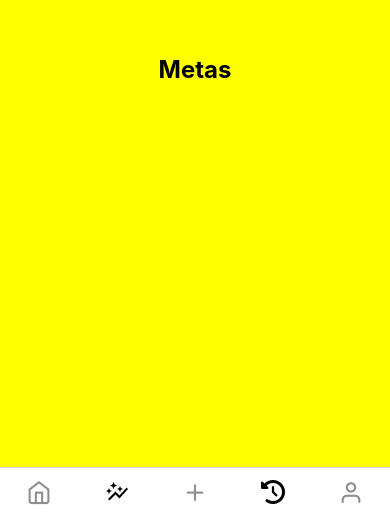
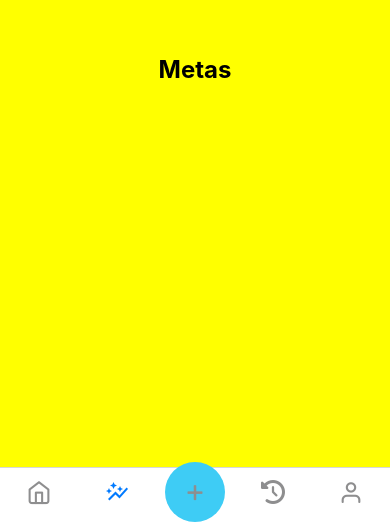
Before and after one commit to mayconlinol/appserelepe1, a React Native app: screen /metas in a window 390 px wide. Shown: the part 328-850 px from the top of the page. Built offline with nearby package versions, Linux system fonts and the light colour scheme.

Commit message:
Botão ADD estilizado

```diff
--- /dev/null
+++ b/src/components/buttonadd/ButtonAdd.tsx
@@ -0,0 +1,22 @@
+import React from "react";
+import { View, Text, StyleSheet } from "react-native";
+import {Entypo} from '@expo/vector-icons'
+
+
+export default function ButtonAdd({size, color}){
+    return(
+        <View style={styles.container}>
+            <Entypo name="plus" color={color} size={size}/>
+        </View>
+    )
+}
+    const styles = StyleSheet.create({
+        container:{
+             width: 60,
+             height: 60,
+             borderRadius: 30,
+             backgroundColor: '#3eccf5',
+             alignItems: 'center',
+             justifyContent: 'center'
+        }
+    })
--- a/src/routers/tb.routes.tsx
+++ b/src/routers/tb.routes.tsx
@@ -9,6 +9,7 @@ import Perfil  from '../screens/profile/Perfil';
 import Metas  from '../screens/meta/Metas';
 import Historico  from '../screens/history/Historico';
 import PopUp from '../screens/add/popup/PopUp';
+import ButtonAdd from '../components/buttonadd/ButtonAdd';
 const Tab = createBottomTabNavigator();
 
 export default function TabsRoutes() {
@@ -26,7 +27,7 @@ export default function TabsRoutes() {
                 name='metas'
                 component={Metas}
                 options={{
-                    tabBarIcon: ({ color, size}) => <MaterialIcons name="auto-graph" size={24} color="black" />,
+                    tabBarIcon: ({ color, size}) => <MaterialIcons name="auto-graph" size={24} color={color} />,
                     tabBarLabel: ''
                 }}
             />
@@ -34,16 +35,18 @@ export default function TabsRoutes() {
                 name='Add'
                 component={Add}
                 options={{
-                    tabBarIcon: ({ color, size}) => <Feather name='plus' color={color} size={size}/>,
-                    tabBarLabel: ''
+                    tabBarLabel: '',
+                    tabBarIcon: ({ color, size}) => (<ButtonAdd size={size} color={color}/>),
+
 
                 }}
+
             />
              <Tab.Screen
                 name='historico'
                 component={Historico}
                 options={{
-                    tabBarIcon: ({ color, size}) => <FontAwesome6 name="clock-rotate-left" size={24} color="black" />,
+                    tabBarIcon: ({ color, size}) => <FontAwesome6 name="clock-rotate-left" size={24} color={color} />,
                     tabBarLabel: ''
                 }}
             />
--- a/src/screens/meta/Metas.tsx
+++ b/src/screens/meta/Metas.tsx
@@ -1,9 +1,9 @@
 import { StyleSheet, Text, View } from 'react-native';
 
-export default function Metas() {
+export default function Metas({}) {
   return (
     <View style={styles.container}>
-      <Text style= {styles.title}>Metas</Text>
+      <Text style= {styles.title} >Metas</Text>
     </View>
   );
 }
```
